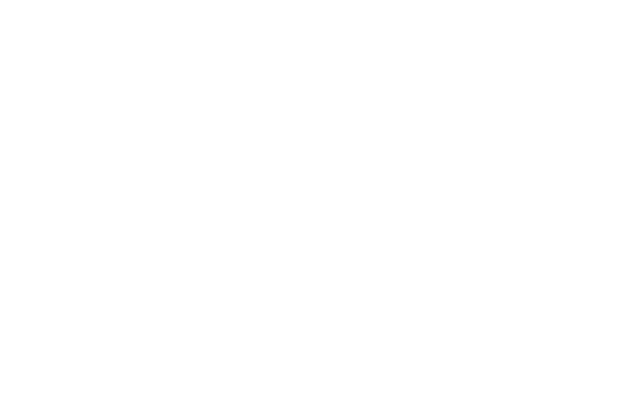
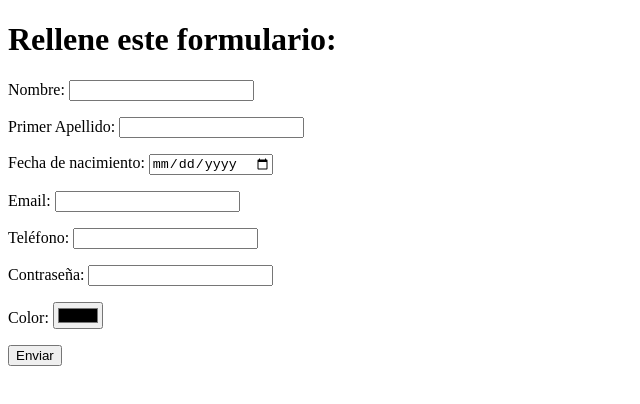
Before and after one commit to carlalo4/interfacesUsuario, a plain HTML site: page index.html in a window 1280 px wide. Shown: the whole page, without its empty margins (0-640 px from the left). Drawn offline with Linux system fonts and the light colour scheme.

Commit message:
Update index.html
Realizacion del formulario

```diff
--- a/index.html
+++ b/index.html
@@ -4,9 +4,44 @@
     <meta charset="UTF-8">
     <meta http-equiv="X-UA-Compatible" content="IE=edge">
     <meta name="viewport" content="width=device-width, initial-scale=1.0">
-    <title>Document</title>
+    <title>Formulario</title>
 </head>
+
 <body>
+    <h1>Rellene este formulario: </h1>
+   <form>
+       <p>
+        Nombre: <input type= "text" name="nombre" title="Introduzca su nombre" autocomplete="name" >
+       </p>
 
+       <p>
+        Primer Apellido: <input type= "text" name="primerApellido" title="Introduzca su primer apellido" autocomplete="family-name" >
+       </p>
+
+       <p>
+        Fecha de nacimiento: <input type= "date" name="fechaNacimiento" title="Introduzca su fecha de nacimiento" autocomplete="bday" >
+       </p>
+
+       <p>
+        Email: <input type= "email" name="email" required = "required" title="Introduzca su email" autocomplete="email" >
+       </p>
+
+       <p>
+        Teléfono: <input type= "tel" name="telefono" title="Introduzca su teléfono" autocomplete="tel" >
+       </p>
+
+       <p>
+        Contraseña: <input type= "password" required="required" name="contraseña" title="Introduzca su contraseña" >
+       </p>
+
+       <p>
+        Color: <input type= "color" name="color"  title="Introduzca su color favorito" >
+       </p>
+
+       <p>
+           <input type="submit" value="Enviar">
+       </p>
+
+   </form>
 </body>
 </html>
```
